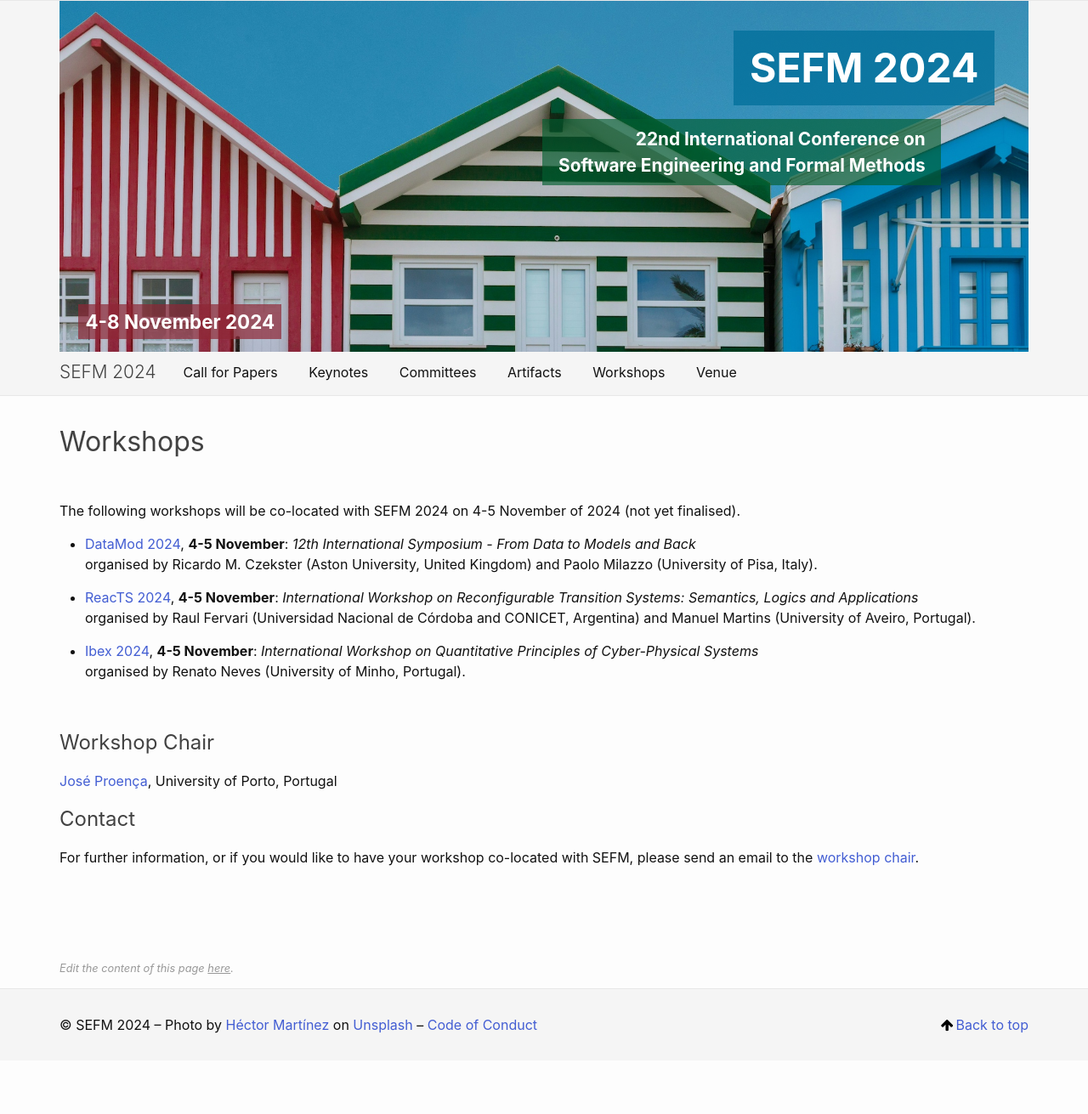
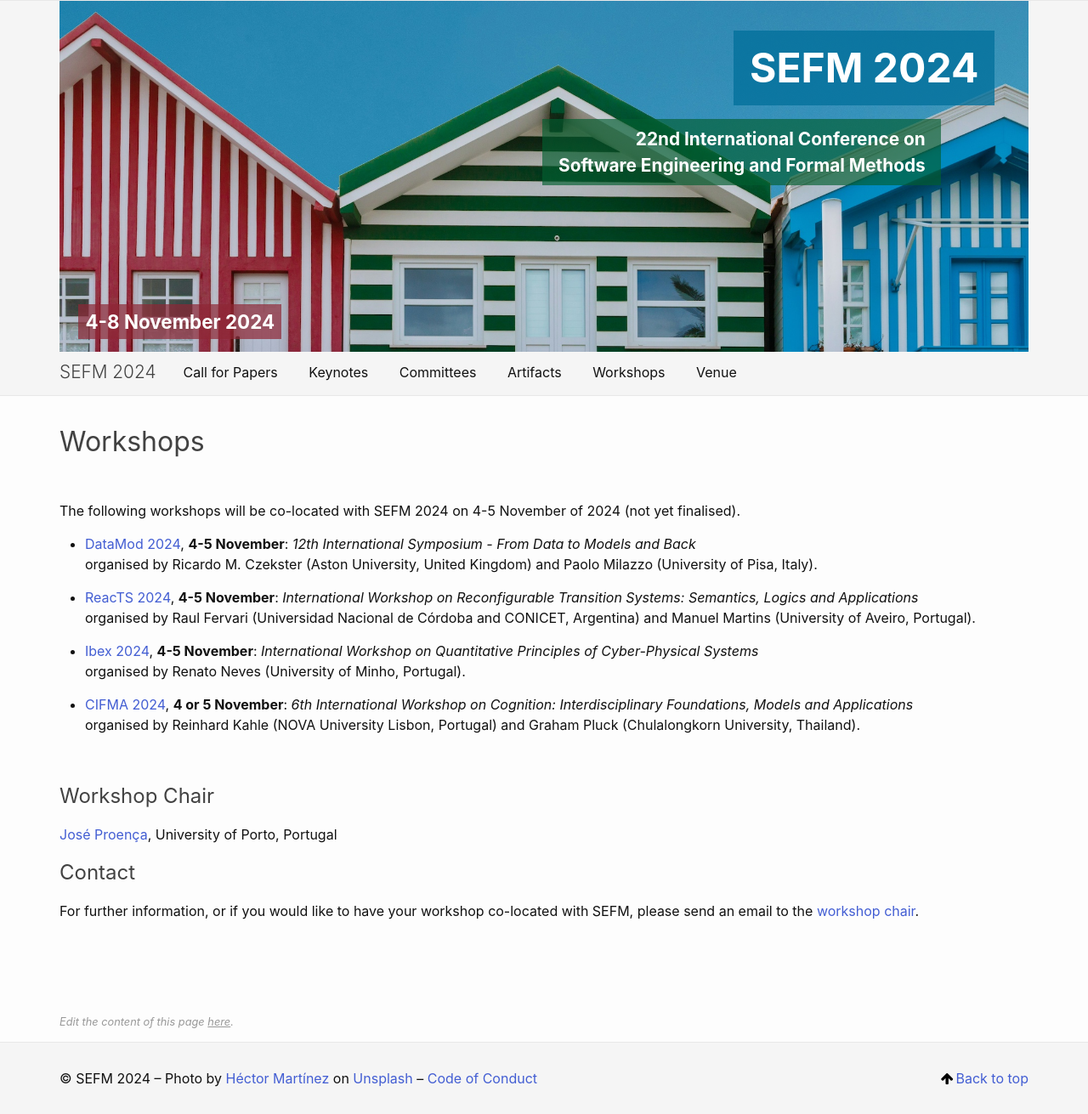
Before and after one commit to sefm-conference/2024, a Jekyll site: the page built from _pages/workshops.md, in a window 1280 px wide. Shown: the whole page at 85% size. Built offline with Jekyll 4.4.1, drawn with Linux system fonts in a browser that asks for light colours; before the commit the page ends 1248 px from its top, so only the background shows below that.

Commit message:
Added link for CIFMA workshop

```diff
--- a/_pages/workshops.md
+++ b/_pages/workshops.md
@@ -23,6 +23,10 @@ Manuel Martins (University of Aveiro, Portugal).
 organised by
 Renato Neves (University of Minho, Portugal).
 
+- [CIFMA 2024](https://cifma.github.io), **4 or 5 November**: *6th International Workshop on Cognition: Interdisciplinary Foundations, Models and Applications*
+organised by
+Reinhard Kahle (NOVA University Lisbon, Portugal) and
+Graham Pluck (Chulalongkorn University, Thailand).
 
 <p>&nbsp;</p>
 
```
